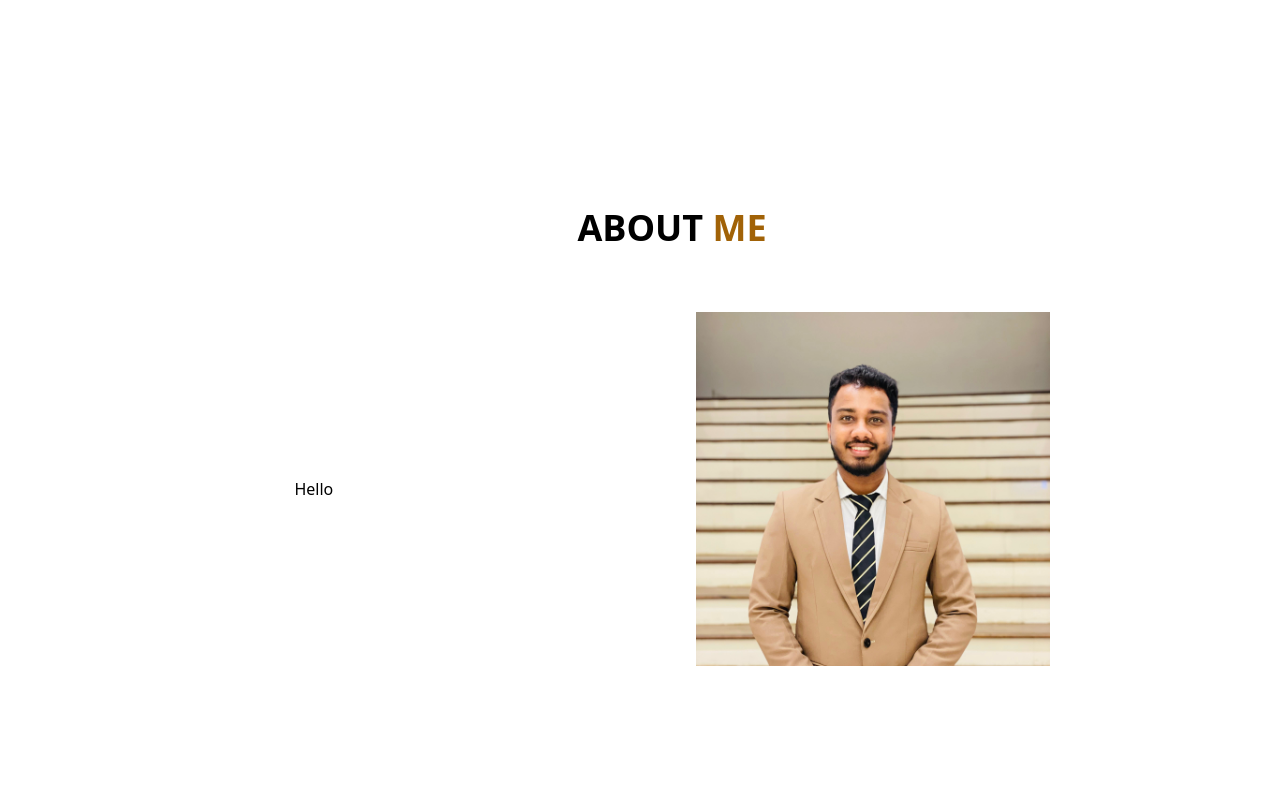
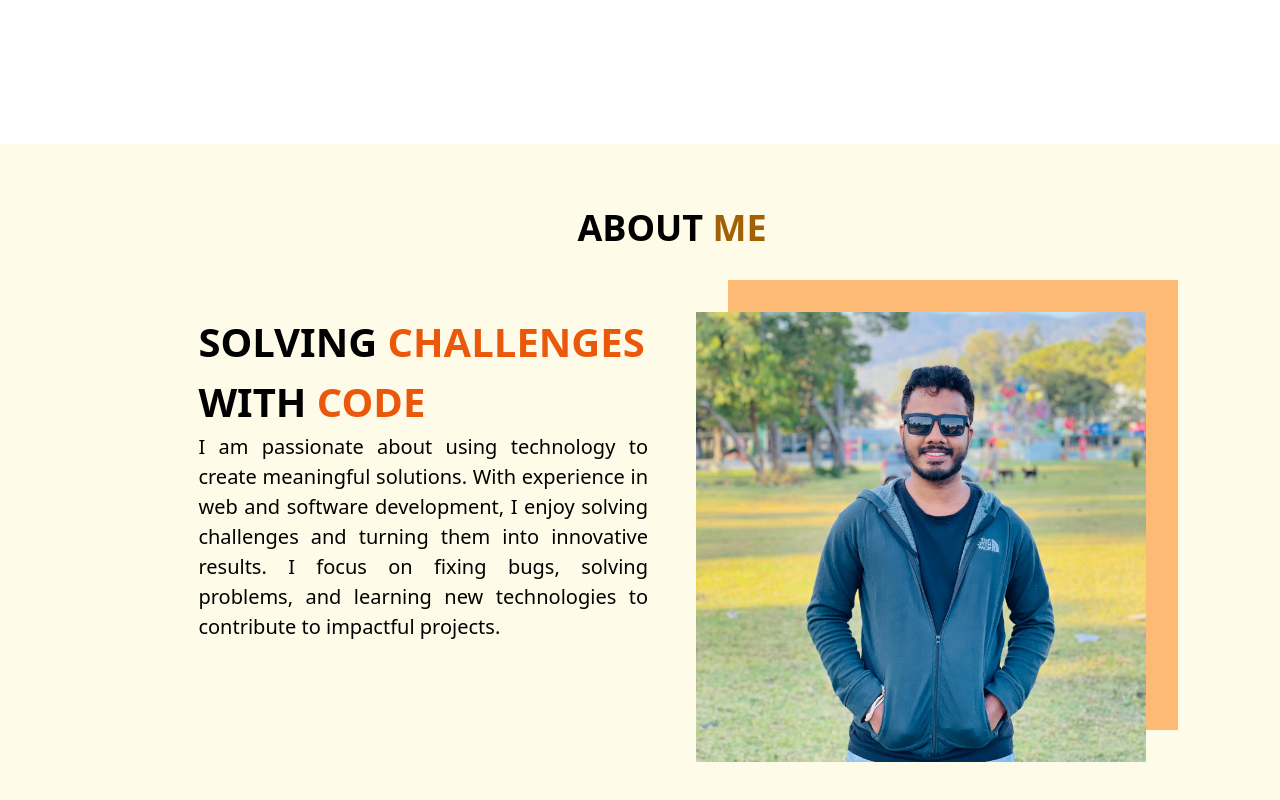
Before and after one commit to Pathum-Vimukthi/My-Portfolio, a React (Vite) app in the folder my-portfolio/: page / in a window 1280 px wide. Shown: the part 656-1456 px from the top of the page. Before the commit the page ends 1386 px from the top, so only its background shows below. Built offline with nearby package versions, Linux system fonts and the light colour scheme.

Commit message:
Refactor AboutMe component and update styles
- Updated the AboutMe component to use a new image and added a background color to the container.
- Adjusted the layout and styling of the text content in the AboutMe component.
- Improved the readability of the text in the Main component.

```diff
--- a/my-portfolio/src/components/AboutMe.jsx
+++ b/my-portfolio/src/components/AboutMe.jsx
@@ -1,18 +1,33 @@
 import React from "react";
-import profile from "../assets/Pathum Karunasinghe.jpg";
+import aboutMe from "../assets/Pathum Karunasinghe AM.jpg";
 
 function AboutMe() {
   return (
-    <div id="aboutme" className="max-w-[1040px] m-auto md:pl-20 p-4 py-16">
+    <div id="aboutme" className="m-auto md:pl-20 p-4 py-16 bg-yellow-50">
       <h1 className="text-4xl font-bold text-center text-[001b5e] uppercase">
         About <span className="text-yellow-700">Me</span>
       </h1>
-      <div className="w-[80%] grid-cols-1 mx-auto grid lg:grid-cols-2 gap-[3rem] mt-[4rem] h-[100%] items-center">
-        <div>
-          <h1>Hello</h1>
+      <div className="grid-cols-1 mx-auto grid lg:grid-cols-2 gap-[3rem] mt-[4rem] h-[100%] w-[80%] items-start">
+        <div className="gap-[5rem]">
+          <h1 className="text-[25px] md:text-[30px] lg:text-[40px] font-bold text-left text-[001b5e] uppercase">
+            Solving <span className="text-orange-600"> Challenges </span> with{" "}
+            <span className="text-orange-600"> Code </span>{" "}
+          </h1>
+          <p className="text-[20px] text-justify">
+            I am passionate about using technology to create meaningful
+            solutions. With experience in web and software development, I enjoy
+            solving challenges and turning them into innovative results. I focus
+            on fixing bugs, solving problems, and learning new technologies to
+            contribute to impactful projects.
+          </p>
         </div>
-        <div>
-          <img src={profile} alt="" />
+        <div className="lg:w-[450px] mx-auto md:mx-0 mt-[2rem] lg:mt-0 lg:h-[450px] w-[300px] h-[300px] relative">
+          <img
+            src={aboutMe}
+            alt="Pathum Karunasinghe AM"
+            className="relative z-[11] w-[100%] h-[100%] object-contain"
+          />
+          <div className="absolute w-[100%] h-[100%] z-[10] bg-orange-300 top-[-2rem] right-[-2rem]"></div>
         </div>
       </div>
     </div>
--- a/my-portfolio/src/components/Main.jsx
+++ b/my-portfolio/src/components/Main.jsx
@@ -31,7 +31,7 @@ function Main() {
               Hello, I'm <span className="text-yellow-700">Pathum</span>
             </h1>
             <TypeWritter />
-            <p className="mt-[1.5rem] text-[18px] ">
+            <p className="mt-[1.5rem] text-[18px] text-justify">
               Motivated software engineering student with a strong foundation in
               web and software development. Passionate about learning through
               fixing bugs and solving complex problems. Dedicated to mastering
```
Also changed, not shown: my-portfolio/src/assets/Pathum Karunasinghe AM.jpg (added).
